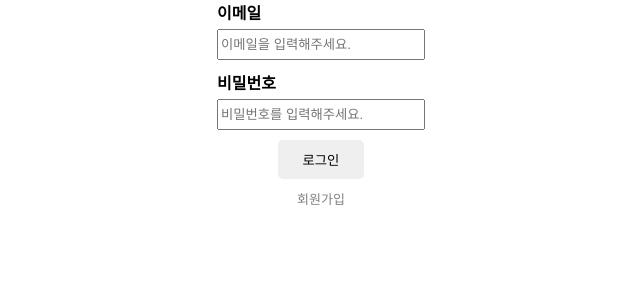
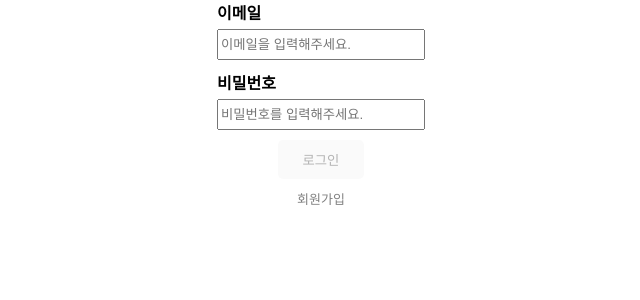
Before and after one commit to jaeyeong815/to-do-list, a React (Create React App) app: page / in a window 1280 px wide. Shown: the top 300 px of the page, without its empty margins (319-959 px from the left). Built offline with nearby package versions, Linux system fonts and the light colour scheme.

Commit message:
feat: 로그인 유효성 검사

```diff
--- a/src/components/Login.jsx
+++ b/src/components/Login.jsx
@@ -2,8 +2,9 @@ import React, { useState } from 'react';
 import { Wrapper, LoginForm, H4, Input, Button, StyledLink } from './Style';
 
 function Login() {
-  const [loginData, setLoginData] = useState({});
-  const [disabled, setDisabled] = useState(true);
+  const [loginData, setLoginData] = useState({ email: '', password: '' });
+  const [isEmail, setIsEmail] = useState(false);
+  const [isPassword, setIsPassword] = useState(false);
 
   function onChangeHandle(e) {
     const { value, name } = e.target;
@@ -11,13 +12,17 @@ function Login() {
       ...loginData,
       [name]: value,
     });
-  }
 
-  function validityCheck() {
-    if (loginData.email.includes('@') && loginData.password.length >= 8) {
-      setDisabled(false);
+    if (loginData?.email?.includes('@')) {
+      setIsEmail(true);
     } else {
-      setDisabled(true);
+      setIsEmail(false);
+    }
+    console.log(loginData?.password?.length);
+    if (loginData?.password?.length > 6) {
+      setIsPassword(true);
+    } else {
+      setIsPassword(false);
     }
   }
 
@@ -46,14 +51,7 @@ function Login() {
             onChange={onChangeHandle}
           />
         </div>
-        <Button
-          type="submit"
-          // disabled={
-          //   loginData.email.includes('@') && loginData.password.length >= 8
-          //     ? false
-          //     : true
-          // }
-        >
+        <Button type="submit" disabled={!(isEmail && isPassword)}>
           로그인
         </Button>
       </LoginForm>
```
